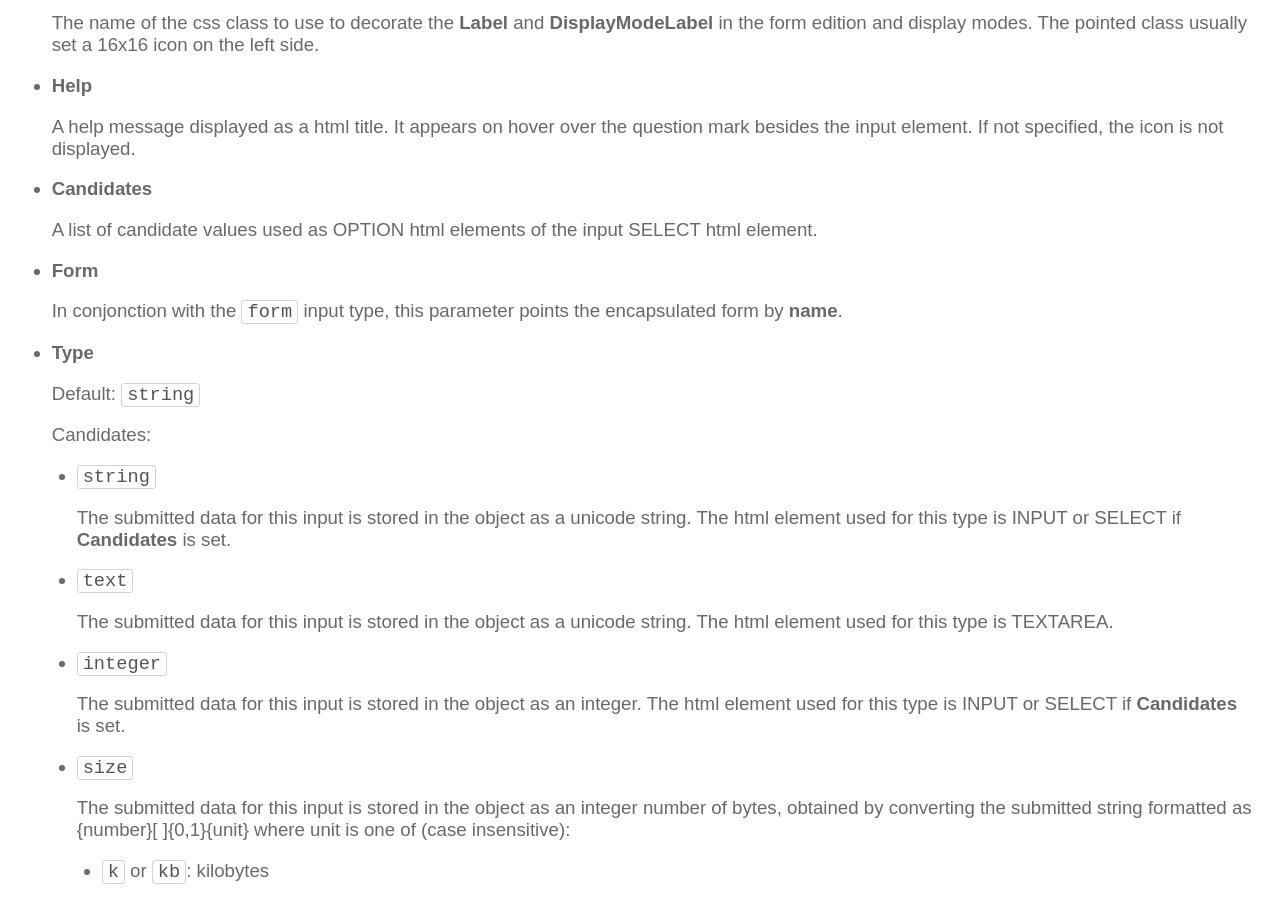
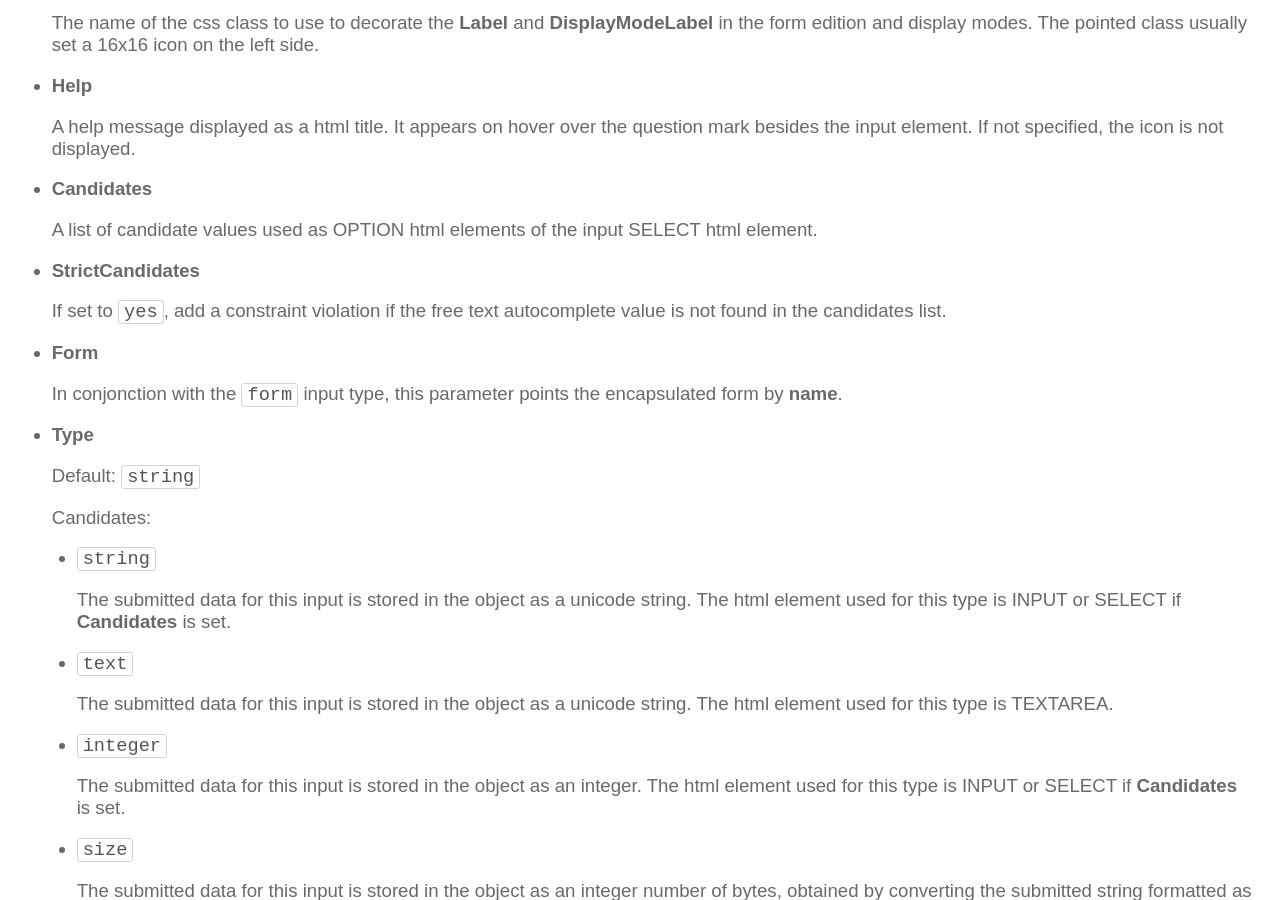
Before and after one commit to opensvc/docs.opensvc.com, a Sphinx documentation site: the page built from source/collector.forms.rst, in a window 1280 px wide and 900 px high, scrolled down 6322 px. Built offline with Sphinx 7.4.7, drawn with Linux system fonts in a browser that asks for light colours; comment, search, counter and statistics services are not loaded.

Commit message:
Document the StrictCandidates form input parameter

```diff
--- a/source/collector.forms.rst
+++ b/source/collector.forms.rst
@@ -279,6 +279,10 @@ Keywords
 
   A list of candidate values used as OPTION html elements of the input SELECT html element.
 
+* **StrictCandidates**
+
+  If set to ``yes``, add a constraint violation if the free text autocomplete value is not found in the candidates list.
+
 * **Form**
 
   In conjonction with the ``form`` input type, this parameter points the encapsulated form by **name**.
```
